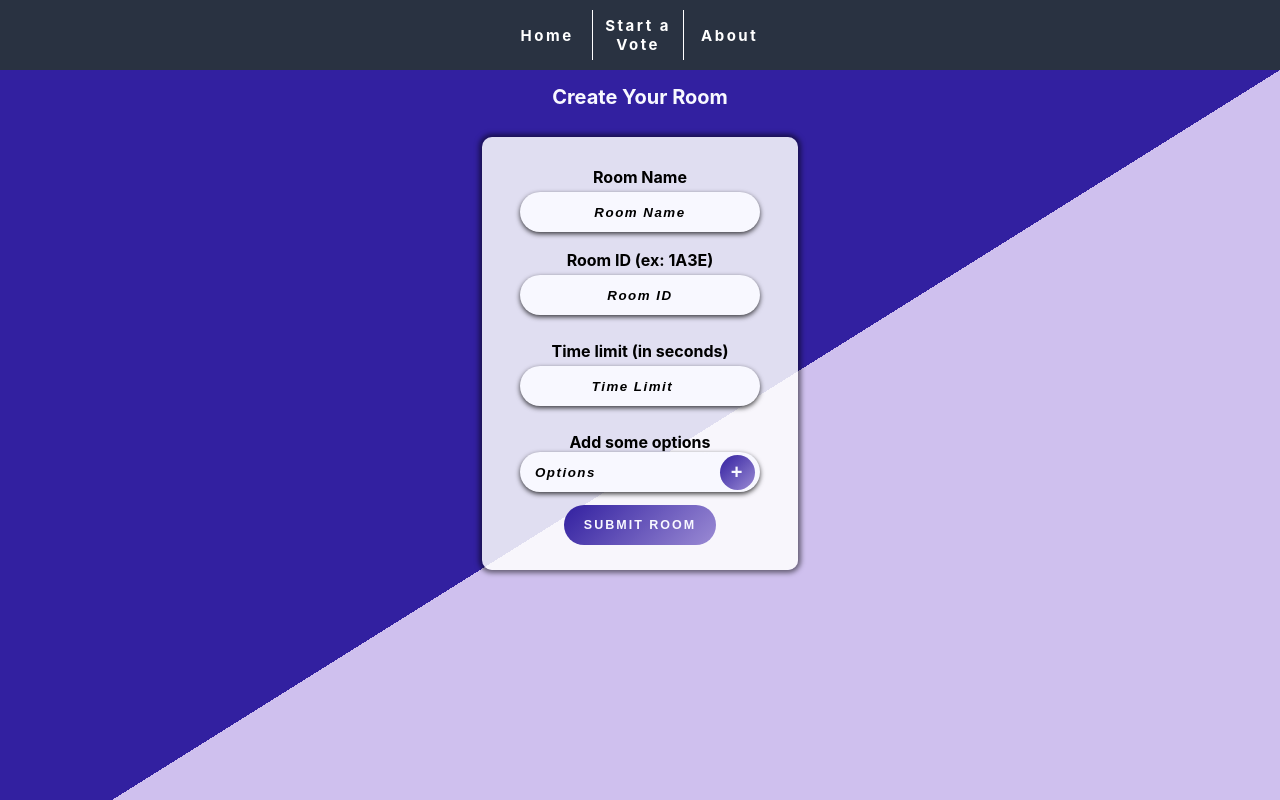
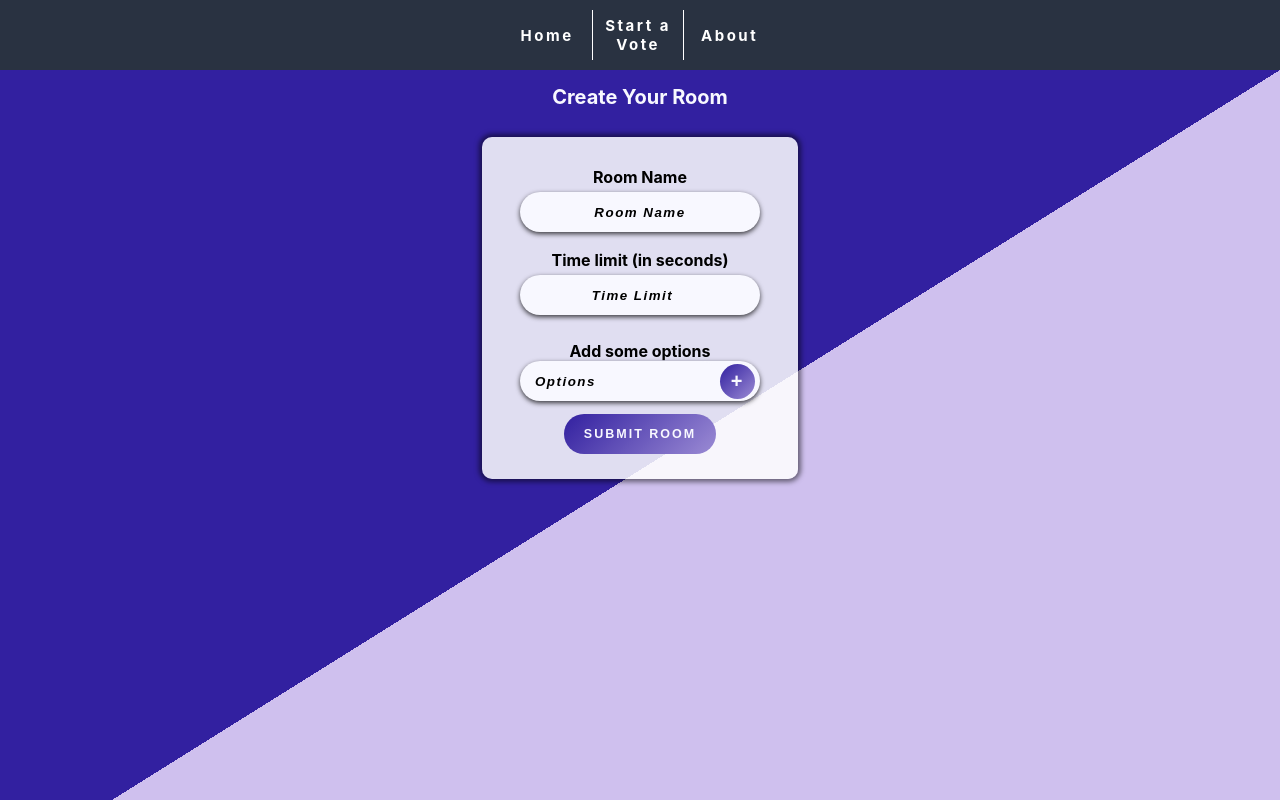
Before and after one commit to aaspinwall/collab, a Next.js app in the folder frontend/: page /room/create-room in a window 1280 px wide. Shown: the top 800 px of the page. Built offline with nearby package versions, Linux system fonts and the light colour scheme.

Commit message:
Removed RoomId input

```diff
--- a/frontend/components/CreateRoomForm.js
+++ b/frontend/components/CreateRoomForm.js
@@ -79,12 +79,6 @@ export default function CreateRoomForm() {
             <Input type="text" placeholder="Room Name" ref={createRoomName} />
           </Label>
         </RoomName>
-        <RoomID>
-          <Label>
-            Room ID (ex: 1A3E)
-            <Input type="text" placeholder="Room ID" ref={createRoomId} />
-          </Label>
-        </RoomID>
         <TimeLimit>
           <Label>
             Time limit (in seconds)
@@ -199,9 +193,7 @@ const OptionInput = styled.input`
   margin: 0 0 0 5px;
   width: 195px;
 `;
-const RoomID = styled.div`
-  margin: 8px;
-`;
+
 const TimeLimit = styled.div`
   margin: 8px;
 `;
```
